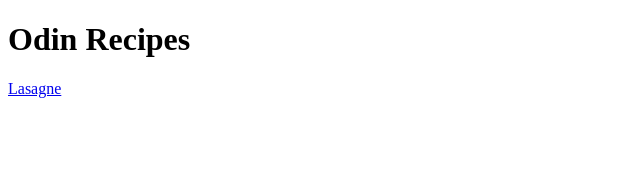
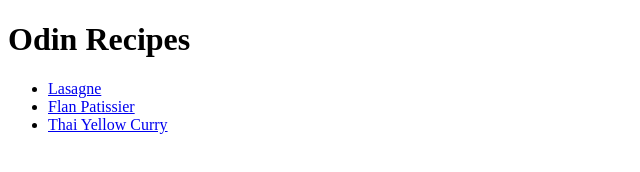
Before and after one commit to garden-variety/odin-recipes, a plain HTML site: page index.html in a window 1280 px wide. Shown: the whole page, without its empty margins (0-640 px from the left). Drawn offline with Linux system fonts and the light colour scheme.

Commit message:
In index.html add links to other pages

```diff
--- a/index.html
+++ b/index.html
@@ -8,7 +8,12 @@
 
 	<body>
 		<h1>Odin Recipes</h1>
-		<a href="recipes/lasagne.html">Lasagne</a>
+
+		<ul>
+			<li><a href="recipes/lasagne.html">Lasagne</a></li>
+			<li><a href="recipes/flan-patissier.html">Flan Patissier</a></li>
+			<li><a href="recipes/thai-yellow-curry.html">Thai Yellow Curry</a></li>
+		</ul>
 	</body>
 
 </html>
```
